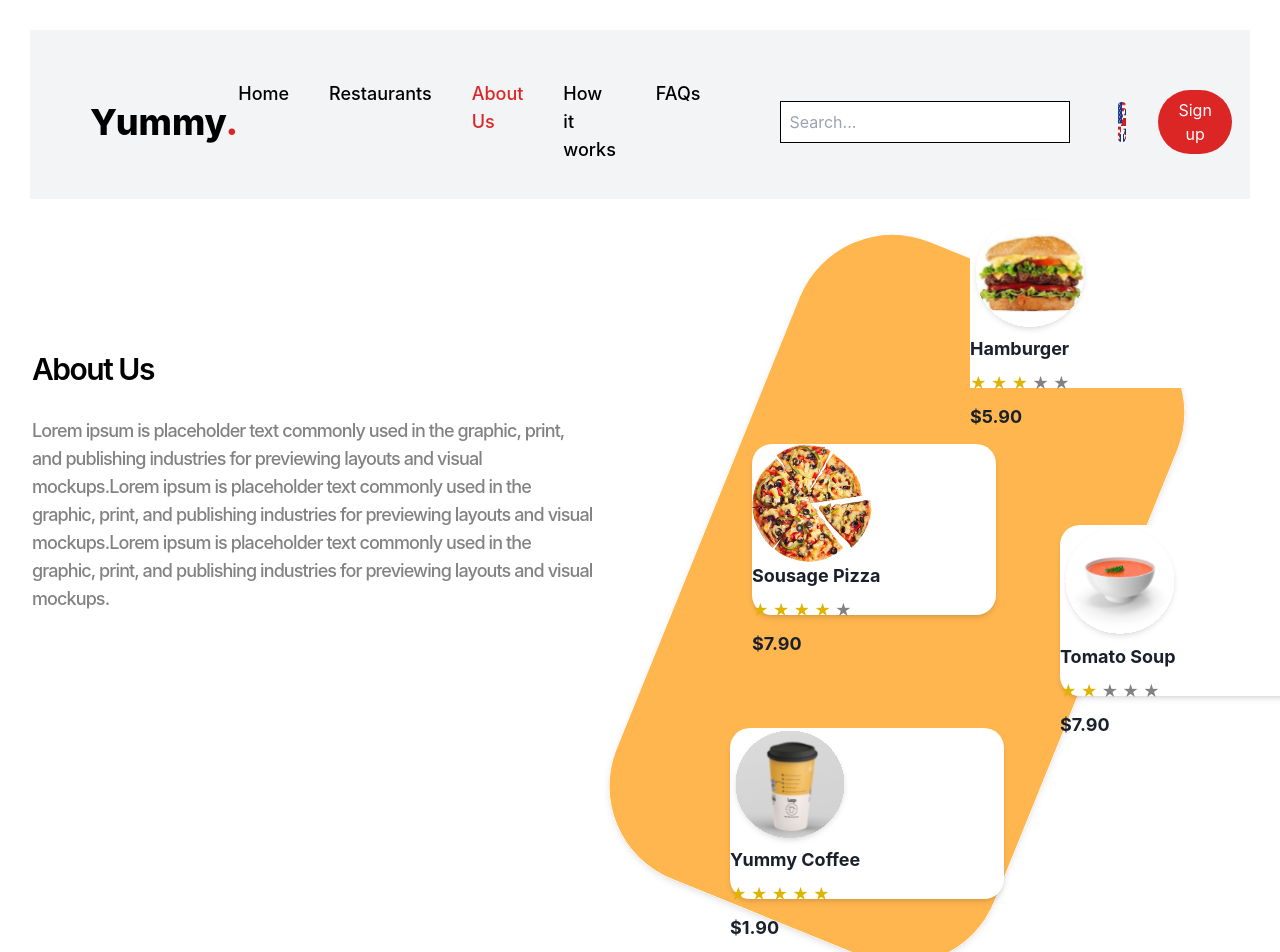
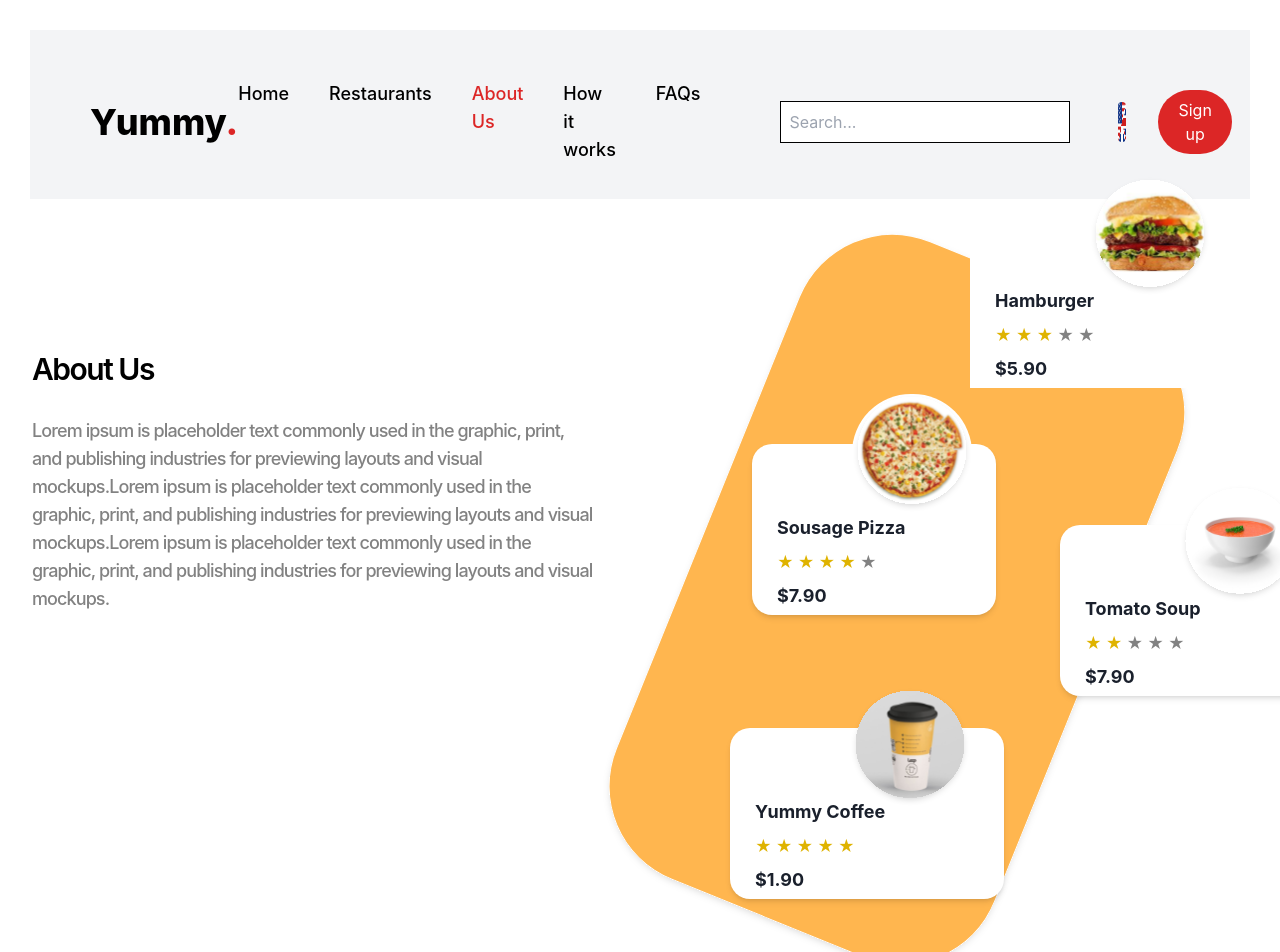
Before and after one commit to YusifAliyev037/YummyApp, a Next.js app: page /about-us in a window 1280 px wide. Shown: the top 952 px of the page. Built offline with nearby package versions, Linux system fonts and the light colour scheme.

Commit message:
Client-AboutUs-Section2

```diff
--- a/pages/about-us.tsx
+++ b/pages/about-us.tsx
@@ -13,7 +13,6 @@ const AboutUs: NextPage = () => {
       <ClientHeader />
 
       <div className="max-w-7xl mx-auto px-4 py-8 sm:px-6 lg:px-8 flex flex-col lg:flex-row">
-        {/* Left Section */}
         <div className="lg:w-1/2">
           <h2 className="text-black mb-[30px] mt-[120px] font-mukta font-semibold text-3xl leading-30 tracking-tighter  w-[191px] h-[36px]">
             About Us
@@ -37,82 +36,86 @@ const AboutUs: NextPage = () => {
             alt="Background Image"
             //  className="absolute inset-0 w-full h-full object-cover"
           />
-          {/* Box 1 */}
           <div className="absolute top-[414px] bottom-[-460px] left-[752px] right-[-752px] rounded-20 shadow-md bg-white w-[244px] h-[171px] ">
             <img
-              src="/margarita.jpg"
+              src="/aboutuspizza.svg"
               alt="Product Image"
-              className="w-[120px] h-[118px] rounded-full  "
+              className="absolute top-[-50px] w-[120px] h-[118px] rounded-full ml-[100px] mr-[25px] bg-white  "
             />
-            <h3 className="text-lg font-bold mb-2">Sousage Pizza</h3>
-            <div className="flex mb-2">
+            <h3 className="ml-[25px] mt-[70px] text-lg font-bold mb-2">
+              Sousage Pizza
+            </h3>
+            <div className="ml-[25px] flex mb-2">
               <span className="text-yellow100 mr-1">&#9733;</span>
               <span className="text-yellow100 mr-1">&#9733;</span>
               <span className="text-yellow100 mr-1">&#9733;</span>
               <span className="text-yellow100 mr-1">&#9733;</span>
               <span className="text-gray300">&#9733;</span>
             </div>
-            <p className="text-lg font-bold">$7.90</p>
+            <p className="ml-[25px] text-lg font-bold">$7.90</p>
           </div>
 
-          {/* Box 2 */}
           <div className="absolute top-[187px] bottom-[-233px] left-[970px] right-[-970px] rounded-20shadow-md bg-white w-[274px] h-[171px] ">
             <img
               src="/hamburger.svg"
               alt="Product Image"
-              className="w-[120px] h-[118px] rounded-full mr-4"
+              className="absolute top-[-40px] w-[120px] h-[118px] rounded-full ml-[120px]  "
             />
 
-            <h3 className="text-lg font-bold mb-2">Hamburger</h3>
+            <h3 className="ml-[25px] text-lg font-bold mt-[70px] mb-2">
+              Hamburger
+            </h3>
 
-            <div className="flex mb-2">
+            <div className="ml-[25px] flex mb-2">
               <span className="text-yellow100 mr-1">&#9733;</span>
               <span className="text-yellow100 mr-1">&#9733;</span>
               <span className="text-yellow100 mr-1">&#9733;</span>
               <span className="text-gray300 mr-1">&#9733;</span>
               <span className="text-gray300">&#9733;</span>
             </div>
-            <p className="text-lg font-bold">$5.90</p>
+            <p className="ml-[25px] text-lg font-bold">$5.90</p>
           </div>
 
-          {/* Box 3 */}
-          <div className="absolute top-[495px] bottom-[-552px] left-[1060px] right-[-1060px] rounded-20 shadow-md bg-white w-[274px] h-[171px] ">
+          <div className=" absolute top-[495px] bottom-[-552px] left-[1060px] right-[-1060px] rounded-20 shadow-md bg-white w-[274px] h-[171px] ">
             <img
               src="/tomatosoup.svg"
               alt="Product Image"
-              className="w-[120px] h-[118px] rounded-full mr-4"
+              className="absolute top-[-40px] w-[120px] h-[118px] rounded-full ml-[120px]  "
             />
 
-            <h3 className="text-lg font-bold mb-2">Tomato Soup </h3>
+            <h3 className="ml-[25px] text-lg font-bold mb-2 mt-[70px]">
+              Tomato Soup{" "}
+            </h3>
 
-            <div className="flex mb-2">
+            <div className="ml-[25px] flex mb-2">
               <span className="text-yellow100 mr-1">&#9733;</span>
               <span className="text-yellow100 mr-1">&#9733;</span>
               <span className="text-gray300 mr-1">&#9733;</span>
               <span className="text-gray300 mr-1">&#9733;</span>
               <span className="text-gray300">&#9733;</span>
             </div>
-            <p className="text-lg font-bold">$7.90</p>
+            <p className="text-lg ml-[25px] font-bold">$7.90</p>
           </div>
 
-          {/* Box 4 */}
           <div className="absolute  top-[698px] bottom-[-744px] left-[730px] right-[-730px] rounded-20 shadow-md bg-white w-[274px] h-[171px] ">
             <img
               src="/coffee.svg"
               alt="Product Image"
-              className=" w-[120px] h-[118px] rounded-full mr-4"
+              className="absolute top-[-40px] w-[120px] h-[118px] rounded-full ml-[120px]  "
             />
 
-            <h3 className="text-lg font-bold mb-2">Yummy Coffee</h3>
+            <h3 className="text-lg mt-[70px] font-bold mb-2 ml-[25px]">
+              Yummy Coffee
+            </h3>
 
-            <div className="flex mb-2">
+            <div className="ml-[25px] flex mb-2">
               <span className="text-yellow100 mr-1">&#9733;</span>
               <span className="text-yellow100 mr-1">&#9733;</span>
               <span className="text-yellow100 mr-1">&#9733;</span>
               <span className="text-yellow100 mr-1">&#9733;</span>
               <span className="text-yellow100">&#9733;</span>
             </div>
-            <p className="text-lg font-bold">$1.90</p>
+            <p className="ml-[25px] text-lg font-bold">$1.90</p>
           </div>
         </div>
       </div>
```
Also changed, not shown: public/aboutuspizza.svg (added).
